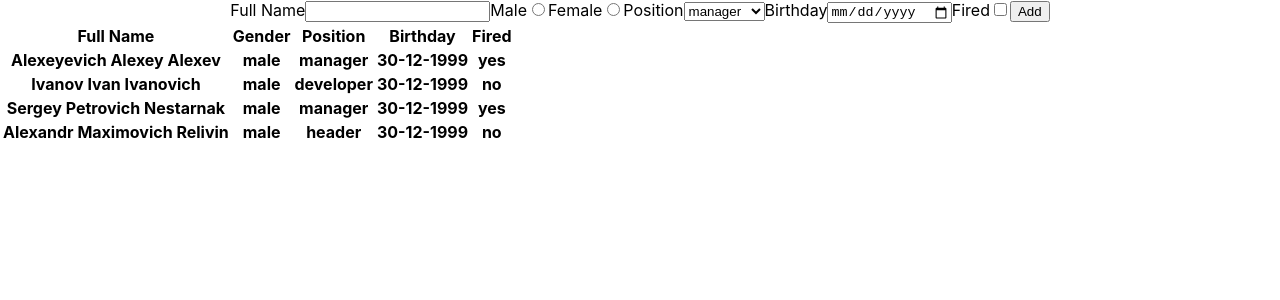
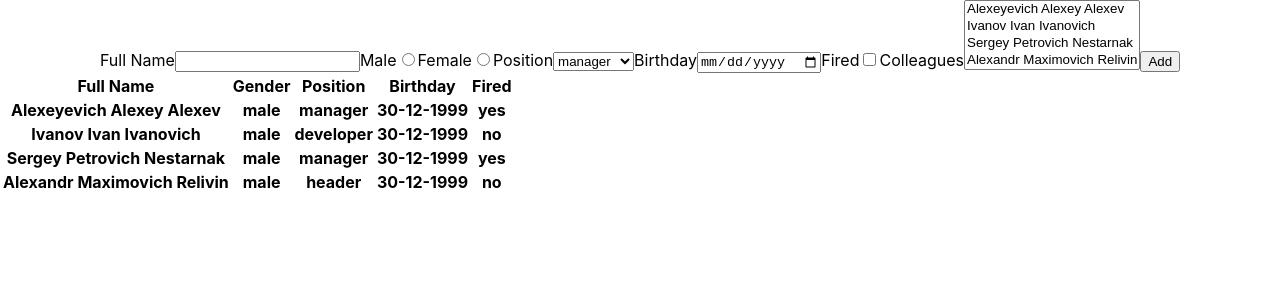
Before and after one commit to matcur/employee-dictionary, a React (Create React App) app: page / in a window 1280 px wide. Shown: the top 300 px of the page. Built offline with nearby package versions, Linux system fonts and the light colour scheme.

Commit message:
new: add colleagues to new employee form

```diff
--- a/src/components/employees/EmployeeDictionary.tsx
+++ b/src/components/employees/EmployeeDictionary.tsx
@@ -8,16 +8,19 @@ import {maxId} from "../../utils/maxId";
 export const EmployeeDictionary = observer(() => {
   const stores = useStores();
   const employeeStore = stores.employee;
+  const employees = employeeStore.employees;
 
   const addEmployee = (newEmployee: NewEmployee) => {
-    const employee = {...newEmployee, id: maxId(employeeStore.employees)};
+    const employee = {...newEmployee, id: maxId(employees)};
     employeeStore.add(employee);
   }
 
   return (
     <div className="employee-dictionary">
-      <NewEmployeeForm addEmployee={addEmployee}/>
-      <EmployeeList employees={employeeStore.employees}/>
+      <NewEmployeeForm
+        addEmployee={addEmployee}
+        employees={employees}/>
+      <EmployeeList employees={employees}/>
     </div>
   )
 })
--- a/src/components/employees/NewEmployeeForm.tsx
+++ b/src/components/employees/NewEmployeeForm.tsx
@@ -1,17 +1,19 @@
-import {NewEmployee} from "../../models";
+import {Employee, NewEmployee} from "../../models";
 import {ChangeEvent, FC, FormEvent, useState} from "react";
 import {useInput} from "../../hooks/useInput";
 
 type Props = {
   addEmployee: (employee: NewEmployee) => void
+  employees?: Employee[]
 }
 
-export const NewEmployeeForm: FC<Props> = ({addEmployee}) => {
+export const NewEmployeeForm: FC<Props> = ({addEmployee, employees = []}) => {
   const fullName = useInput('');
   const gender = useInput('');
   const birthday = useInput('');
   const position = useInput('');
   const [fired, setFired] = useState(false);
+  const [colleagues, setColleagues] = useState<Employee[]>([])
 
   const positions = ['manager', 'developer', 'header'];
 
@@ -26,11 +28,20 @@ export const NewEmployeeForm: FC<Props> = ({addEmployee}) => {
       position: position.value,
       birthday: birthday.value,
       fired: fired,
+      colleagues: colleagues,
     });
     clearForm();
   }
   const handleFiredChange = (e: ChangeEvent<HTMLInputElement>) => {
     setFired(e.currentTarget.checked);
+  }
+  const handleColleagueChange = (e: ChangeEvent<HTMLSelectElement>) => {
+    const selectedOptions = e.currentTarget.selectedOptions;
+    const ids: string[] = [];
+    for (let i = 0; i < selectedOptions.length; i++) {
+      ids.push(selectedOptions[i].value)
+    }
+    setColleagues(employees.filter(e => ids.includes(e.id.toString())))
   }
   const clearForm = () => {
     fullName.onChange('');
@@ -78,6 +89,12 @@ export const NewEmployeeForm: FC<Props> = ({addEmployee}) => {
           Fired
           <input checked={fired} onChange={handleFiredChange} type="checkbox"/>
         </label>
+        <label>
+          Colleagues
+          <select onChange={handleColleagueChange} multiple>
+            {employees.map(e => <option value={e.id}>{e.fullName}</option>)}
+          </select>
+        </label>
         <button type="submit">Add</button>
       </form>
     </div>
```
